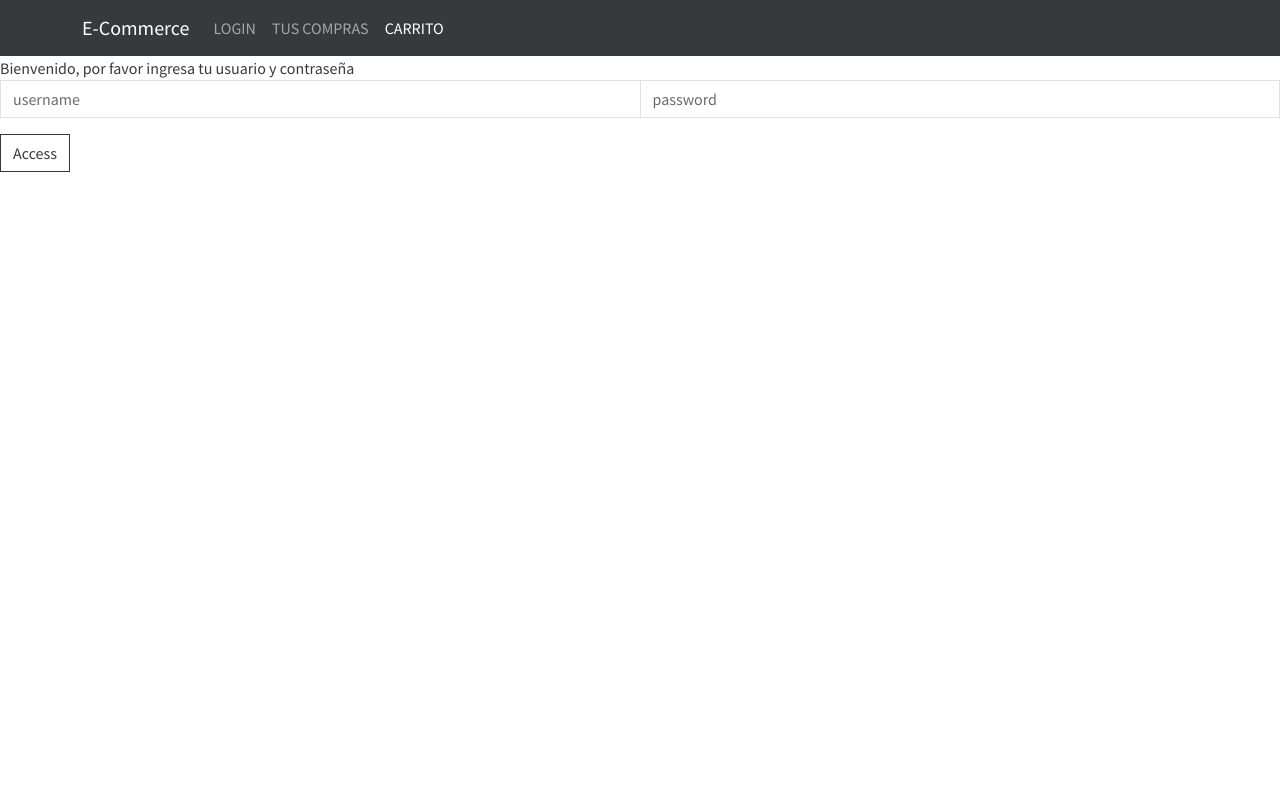
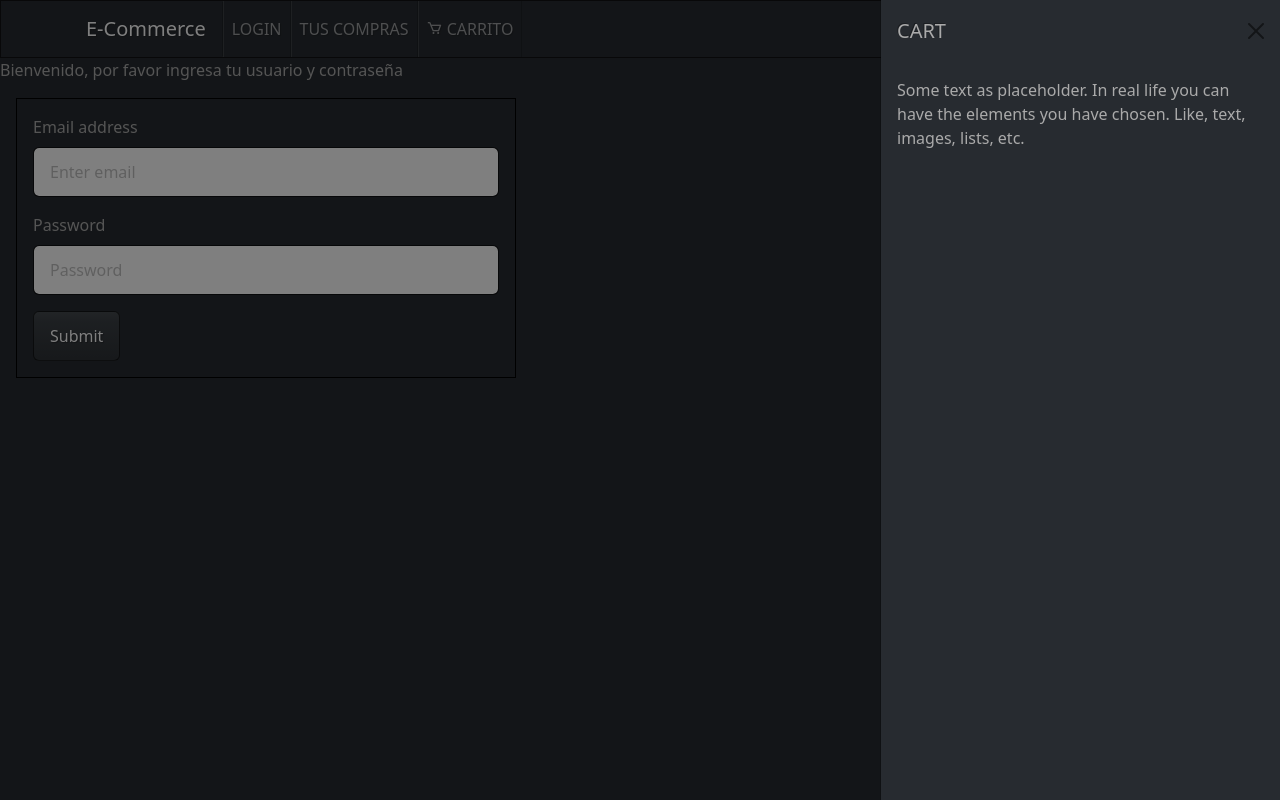
Before and after one commit to JoseNDRX/React-E-Commerce, a React (Vite) app: page /#/login in a window 1280 px wide. Both pictures are taken after a click on the button "CARRITO". Built offline with nearby package versions, Linux system fonts and the light colour scheme; no server answers.

Commit message:
11-abril

```diff
--- a/src/App.jsx
+++ b/src/App.jsx
@@ -7,6 +7,7 @@ import Login from './pages/Login'
 import Purchases from './pages/Purchases'
 import Loader from "./components/Loader";
 import { useSelector } from "react-redux";
+import ProtectedRoutes from './components/ProtectedRoutes'
 
 function App() {
   const isLoading = useSelector((state) => state.isLoading)
@@ -14,26 +15,28 @@ function App() {
   return (
     <HashRouter>
       <div className="app">
-        { isLoading && <Loader />}
+        { isLoading && <Loader /> }
         <NavBar />
 
         <Routes>
           <Route
             path="/"
-            element={<Home />}
+            element={ <Home /> }
           />
           <Route
             path="/products/:id"
-            element={<ProductDetail />}
+            element={ <ProductDetail /> }
           />
           <Route
             path="/login"
-            element={<Login />}
+            element={ <Login /> }
           />
-          <Route
-            path="/purchases"
-            element={<Purchases
-            />} />
+          <Route element={ <ProtectedRoutes /> }>
+            <Route
+              path="/purchases"
+              element={ <Purchases /> }
+            />
+          </Route>
         </Routes>
       </div>
     </HashRouter>
--- /dev/null
+++ b/src/components/CartSidebar.jsx
@@ -0,0 +1,26 @@
+import React, { useEffect, useState} from 'react';
+import Button from 'react-bootstrap/Button';
+import Offcanvas from 'react-bootstrap/Offcanvas'
+import { useDispatch, useSelector } from 'react-redux';
+import { getCartThunk } from '../store/slices/cart.slice';
+
+const CartSidebar = ( { show, handleClose } ) => {
+  const dispatch = useDispatch()
+
+  useEffect( () => {
+    dispatch( getCartThunk() )
+  }, [])
+  return (
+    <Offcanvas show={show} onHide={handleClose} placement='end'>
+      <Offcanvas.Header closeButton>
+        <Offcanvas.Title>CART</Offcanvas.Title>
+      </Offcanvas.Header>
+      <Offcanvas.Body>
+        Some text as placeholder. In real life you can have the elements you
+        have chosen. Like, text, images, lists, etc.
+      </Offcanvas.Body>
+    </Offcanvas>
+  );
+};
+
+export default CartSidebar;
--- a/src/components/Navbar.jsx
+++ b/src/components/Navbar.jsx
@@ -1,21 +1,33 @@
-import React from 'react';
+import React, { useState } from 'react';
 import Container from 'react-bootstrap/Container';
 import Nav from 'react-bootstrap/Nav';
 import Navbar from 'react-bootstrap/Navbar';
 import { Link } from 'react-router-dom';
+import CartSidebar from './CartSidebar';
 
 const NavBar = () => {
+  const [ show, setShow ] = useState(false)
+  const handleClose = () => {
+    setShow(false)
+  }
   return (
+    <>
       <Navbar bg="dark" variant="dark">
         <Container>
           <Navbar.Brand as={Link} to ='/'>E-Commerce</Navbar.Brand>
           <Nav className="me-auto">
             <Nav.Link as={Link} to ='/login'>LOGIN</Nav.Link>
             <Nav.Link as={Link} to ='/purchases'>TUS COMPRAS</Nav.Link>
-          <Nav.Link >CARRITO</Nav.Link>
+            <Nav.Link onClick={ () => setShow( true ) }><i className='bx bx-cart'></i> CARRITO</Nav.Link>
           </Nav>
         </Container>
       </Navbar>
+      <CartSidebar
+        show={ show }
+        handleClose={ handleClose }
+      />
+    </>
+
   );
 };
 
--- /dev/null
+++ b/src/components/ProtectedRoutes.jsx
@@ -0,0 +1,12 @@
+import { Navigate, Outlet } from 'react-router-dom';
+
+const ProtectedRoutes = () => {
+    const token = localStorage.getItem('token')
+
+    if( token ){
+        return <Outlet />
+    } else {
+        return <Navigate to='/login' />
+    }
+  }
+export default ProtectedRoutes;
--- /dev/null
+++ b/src/helpers/GetConfig.js
@@ -0,0 +1,7 @@
+const getConfig = () => ({
+  headers: {
+    Authorization: `Bearer ${localStorage.getItem('token')}`
+  }
+});
+
+export default getConfig
--- a/src/main.jsx
+++ b/src/main.jsx
@@ -4,7 +4,7 @@ import App from './App';
 import store from './store';
 import { Provider } from 'react-redux';
 import './index.css'
-import "bootswatch/dist/cosmo/bootstrap.min.css";
+import "bootswatch/dist/slate/bootstrap.min.css";
 
 const root = ReactDOM.createRoot(document.getElementById('root'));
 root.render(
--- a/src/pages/Home.jsx
+++ b/src/pages/Home.jsx
@@ -81,7 +81,7 @@ const Home = () => {
                   <Card.Text>${ product.price }</Card.Text>
                   <Button
                   as={ Link } to={`/products/${product.id}`}
-                  variant="outline-dark">
+                  variant="primary">
                     Ver detalle...
                   </Button>
                 </Card.Body>
--- a/src/pages/Login.jsx
+++ b/src/pages/Login.jsx
@@ -1,27 +1,61 @@
 import React from 'react';
 import Button from 'react-bootstrap/Button';
 import Form from 'react-bootstrap/Form';
-import InputGroup from 'react-bootstrap/InputGroup';
+import { useForm } from 'react-hook-form';
+import axios from 'axios';
+import { useNavigate } from 'react-router-dom';
 
 const Login = () => {
+  const { register, handleSubmit } = useForm()
+  const navigate = useNavigate()
+
+  const submit = data =>{
+
+    axios
+      .post('https://e-commerce-api-v2.academlo.tech/api/v1/users/login', data)
+      .then(resp => {
+        localStorage.setItem( 'token', resp.data?.token )
+        navigate('/')
+        })
+      .catch( error => {
+        if( error.response?.status === 401 ){
+          alert('Credenciales incorretas!')
+        }else{
+          console.error( error.response?.data )
+        }
+      })
+  }
+
   return (
     <div>
       Bienvenido, por favor ingresa tu usuario y contraseña
-      <InputGroup className="mb-3">
-        <Form.Control
-          placeholder="username"
-          aria-label="username"
-          aria-describedby="basic-addon2"
-        />
-        <Form.Control
-          placeholder="password"
-          aria-label="password"
-          aria-describedby="basic-addon2"
-        />
-      </InputGroup>
-      <Button variant="outline-secondary" id="button-addon2">
-        Access
+      <Form
+        className='mx-3 p3'
+        style={{ maxWidth: 500, margin: '1rem auto', border: '1px solid black', padding: '1rem'}}
+        onSubmit={ handleSubmit( submit ) }
+      >
+        <Form.Group className="mb-3" controlId="formBasicEmail">
+          <Form.Label>Email address</Form.Label>
+          <Form.Control
+            type="email"
+            placeholder="Enter email"
+            {...register('email')}
+          />
+        </Form.Group>
+
+        <Form.Group className="mb-3" controlId="formBasicPassword">
+          <Form.Label>Password</Form.Label>
+          <Form.Control
+            type="password"
+            placeholder="Password"
+            {...register('password')}
+          />
+        </Form.Group>
+
+      <Button variant="primary" type="submit">
+        Submit
       </Button>
+    </Form>
     </div>
   );
 };
--- a/src/pages/ProductDetail.jsx
+++ b/src/pages/ProductDetail.jsx
@@ -15,7 +15,7 @@ const ProductDetail = () => {
     dispatch( setIsLoading( true ) )
     axios
       .get(`https://e-commerce-api-v2.academlo.tech/api/v1/products/${id}`)
-      .then( (resp) => {setDetail( resp.data ), console.log(resp.data) } )
+      .then( (resp) => setDetail( resp.data ) )
       .catch( error => console.error( error ) )
       .finally( () => dispatch (setIsLoading( false ) ) )
   }, [])
@@ -27,8 +27,8 @@ const ProductDetail = () => {
       <Card.Body>
         <Card.Title>{ detail.title }</Card.Title>
         <Card.Text>${ detail.price }</Card.Text>
-        <Card.Text>{ detail.description }</Card.Text>
-        <Button variant="primary">Add to cart...</Button>
+        <Card.Text className="text-muted mb-5 d-inline-block">{ detail.description }</Card.Text>
+        <Button variant="primary"><i className='bx bx-cart-add'></i> Add to cart...</Button>
       </Card.Body>
     </Card>
 
--- a/src/store/index.jsx
+++ b/src/store/index.jsx
@@ -1,10 +1,12 @@
 import { configureStore } from '@reduxjs/toolkit'
 import products from './slices/products.slice'
 import isLoading from './slices/isLoading.slice'
+import cart from './slices/cart.slice'
 
 export default configureStore({
   reducer: {
     products,
-    isLoading
+    isLoading,
+    cart
 	}
 })
--- /dev/null
+++ b/src/store/slices/cart.slice.js
@@ -0,0 +1,25 @@
+import { createSlice } from '@reduxjs/toolkit';
+import axios from 'axios';
+import { setIsLoading } from './isLoading.slice';
+import getConfig from '../../helpers/GetConfig';
+import { useDispatch } from 'react-redux';
+
+export const cartSlice = createSlice({
+    name: 'cart',
+    initialState: [],
+    reducers: {
+        setCart: ( state, action ) => {
+          return action.payload
+        }
+    }
+})
+
+export const getCartThunk = () => dispatch => {
+  axios
+    .get('https://e-commerce-api-v2.academlo.tech/api/v1/cart', getConfig() )
+    .then( resp => console.log( resp.data ) )
+    .catch( error => console.error( error ) )
+}
+export const { setCart } = cartSlice.actions;
+
+export default cartSlice.reducer;
```
Lines whose indentation alone changed are shown as unchanged.
